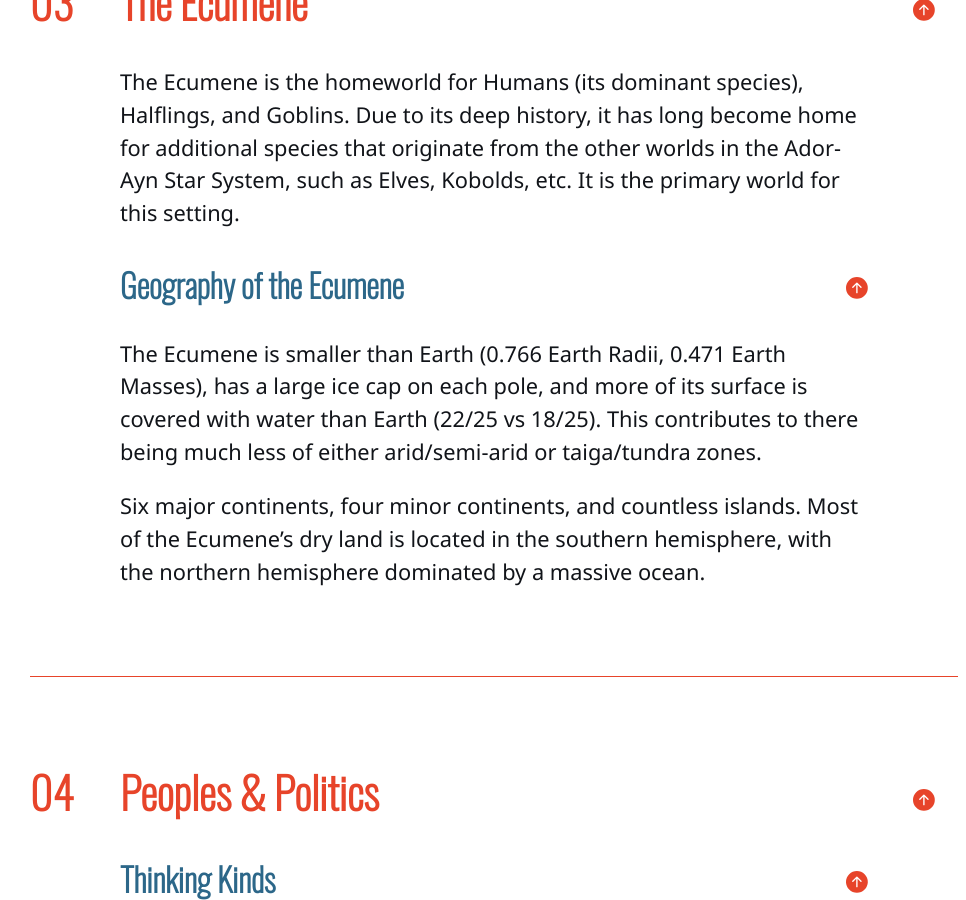
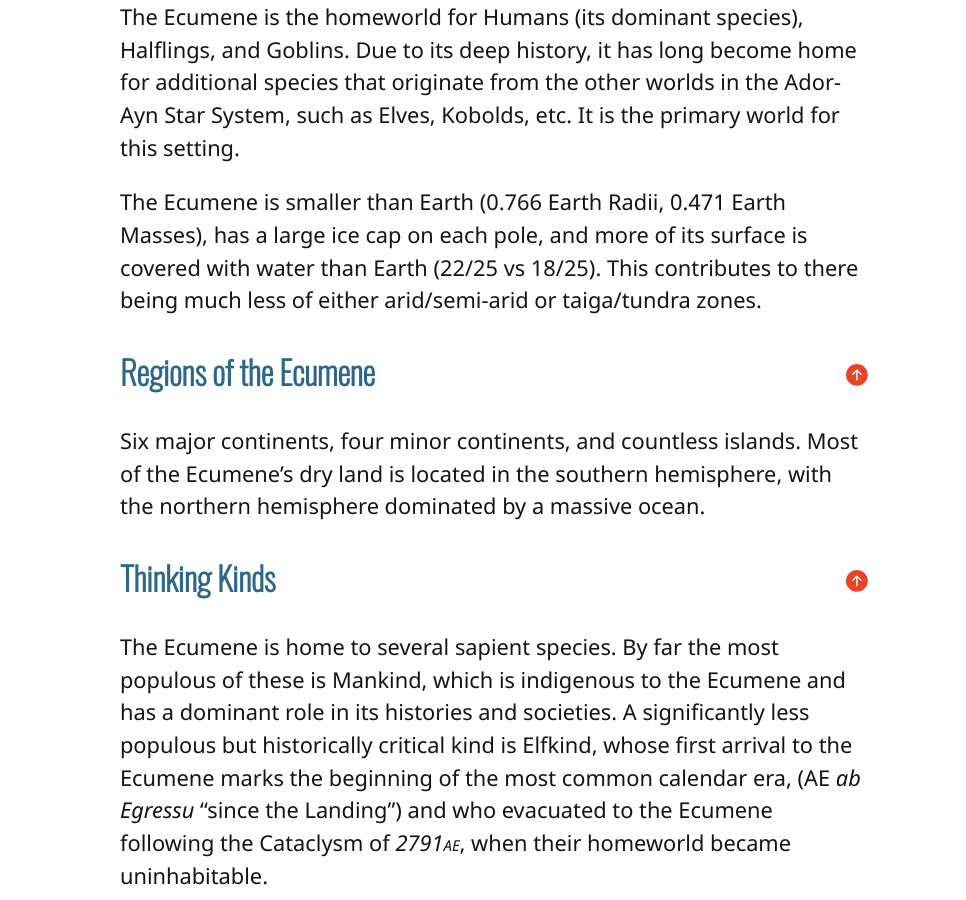
Before and after one commit to kmules1/kmules1.github.io, a Jekyll site: the page built from ecumene/index.md, in a window 1280 px wide and 900 px high, scrolled down 5722 px. Shown: the whole window, without its empty margins (146-1112 px from the left). Built offline with Jekyll 4.4.1, drawn with Linux system fonts in a browser that asks for light colours; some of the changed text lies outside the part shown.

Commit message:
Update index.md

```diff
--- a/ecumene/index.md
+++ b/ecumene/index.md
@@ -216,17 +216,15 @@ The outermost planet orbiting Ador is an unremarkable, uninhabitable, geological
 
 The Ecumene is the homeworld for Humans (its dominant species), Halflings, and Goblins. Due to its deep history, it has long become home for additional species that originate from the other worlds in the Ador-Ayn Star System, such as Elves, Kobolds, etc. It is the primary world for this setting.
 
-### Geography of the Ecumene
+The Ecumene is smaller than Earth (0.766 Earth Radii, 0.471 Earth Masses), has a large ice cap on each pole, and more of its surface is covered with water than Earth (22/25 vs 18/25). This contributes to there being much less of either arid/semi-arid or taiga/tundra zones.
 
-The Ecumene is smaller than Earth (0.766 Earth Radii, 0.471 Earth Masses), has a large ice cap on each pole, and more of its surface is covered with water than Earth (22/25 vs 18/25). This contributes to there being much less of either arid/semi-arid or taiga/tundra zones.
+### Regions of the Ecumene
 
 Six major continents, four minor continents, and countless islands. Most of the Ecumene's dry land is located in the southern hemisphere, with the northern hemisphere dominated by a massive ocean.
 
-## Peoples & Politics
-
 ### Thinking Kinds
 
-The Ecumene is home to several sapient species, referred to as the Thinking Kinds. By far the most populous of these is Mankind, which is indigenous to the Ecumene and has a dominant role in its histories and societies. A significantly less populous but historically critical kind is Elfkind, whose first arrival to the Ecumene marks the beginning of the most common calendar era, (AE *ab Egressu* "since the Landing") and who evacuated to the Ecumene following the Cataclysm of *2791*{: .ae}, when their homeworld became uninhabitable.
+The Ecumene is home to several sapient species. By far the most populous of these is Mankind, which is indigenous to the Ecumene and has a dominant role in its histories and societies. A significantly less populous but historically critical kind is Elfkind, whose first arrival to the Ecumene marks the beginning of the most common calendar era, (AE *ab Egressu* "since the Landing") and who evacuated to the Ecumene following the Cataclysm of *2791*{: .ae}, when their homeworld became uninhabitable.
 
 Other notable kinds are:
 * Halflingkind, who are an offshoot of Mankind and are known for their short stature, pinkish skin, and talent for stealth.
```
Also changed, not shown: other parts of ecumene/index.md (+1 -5 lines).
